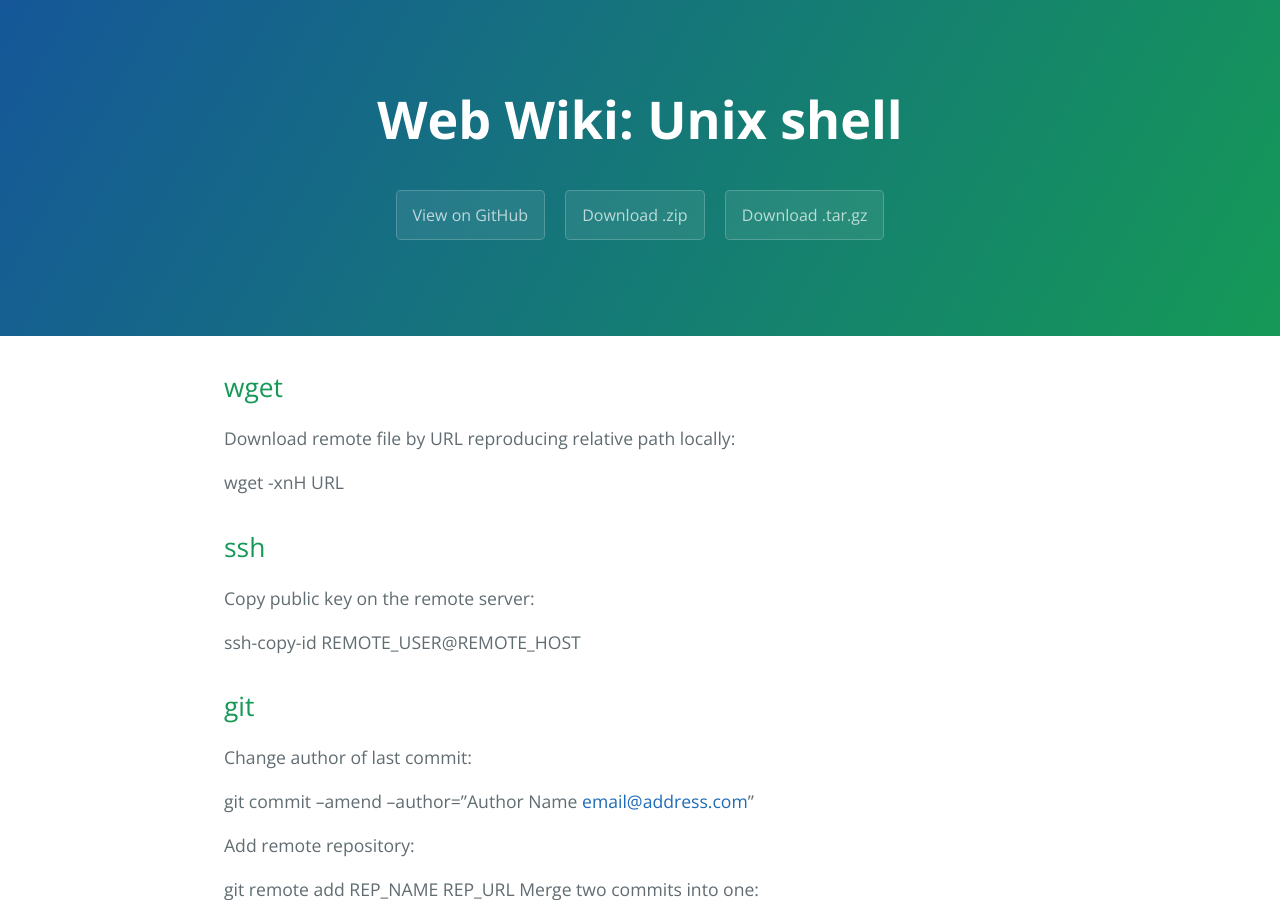
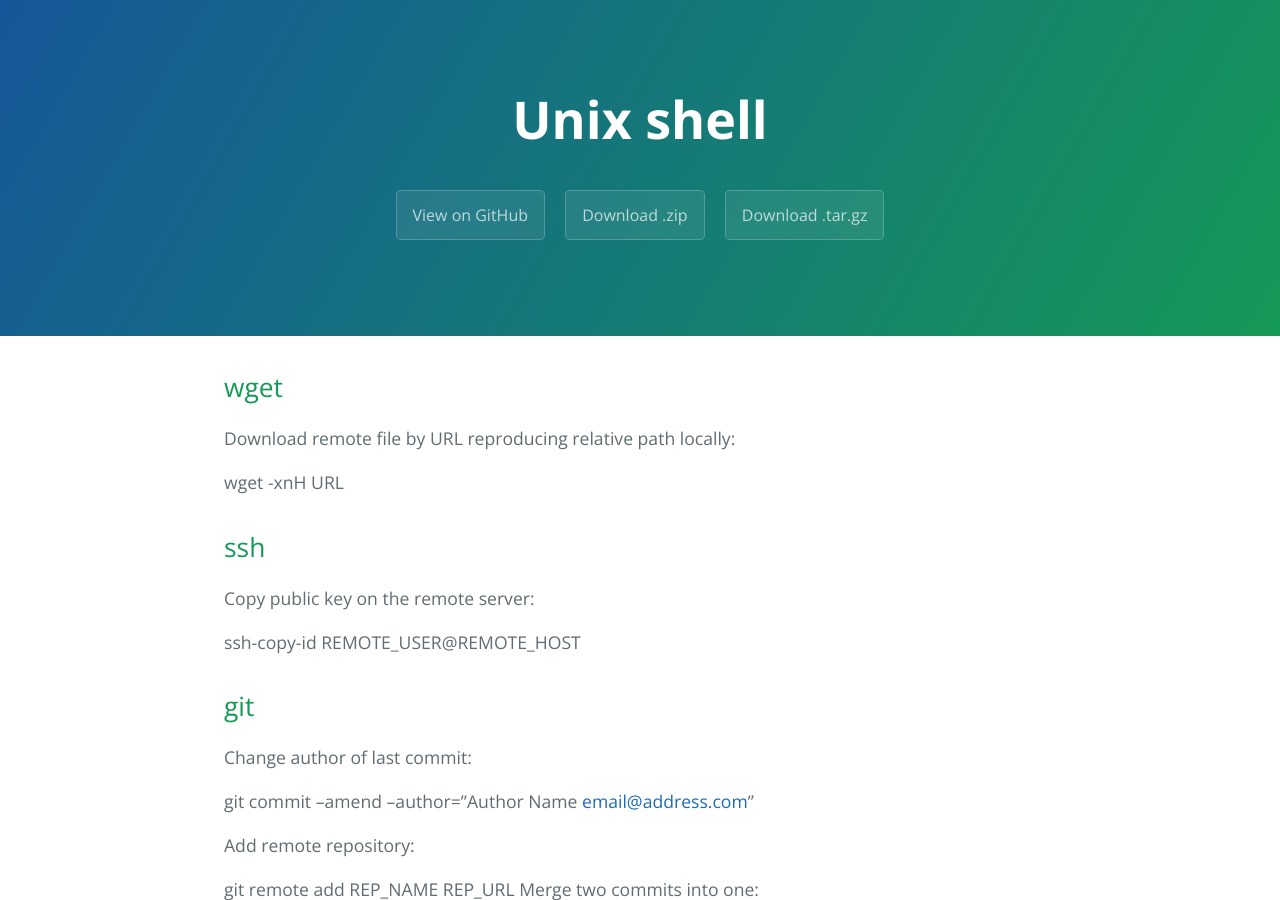
Before and after one commit to highweb/web-wiki, a Jekyll site: the page built from shell.md, in a window 1280 px wide and 900 px high. Built offline with Jekyll 4.4.1, drawn with Linux system fonts in a browser that asks for light colours.

Commit message:
Update base.html

```diff
--- a/_layouts/base.html
+++ b/_layouts/base.html
@@ -2,7 +2,7 @@
 <html lang="en-us">
   <head>
     <meta charset="UTF-8">
-    <title>{{ page.title }} • Web Wiki</title>
+    <title>{{ page.title }}</title>
     <meta name="viewport" content="width=device-width, initial-scale=1">
     <link rel="stylesheet" type="text/css" href="stylesheets/normalize.css" media="screen">
     <link href='https://fonts.googleapis.com/css?family=Open+Sans:400,700' rel='stylesheet' type='text/css'>
@@ -11,7 +11,7 @@
   </head>
   <body>
     <section class="page-header">
-      <h1 class="project-name">Web Wiki: {{ page.title }}</h1>
+      <h1 class="project-name">{{ page.title }}</h1>
       <h2 class="project-tagline"></h2>
       <a href="https://github.com/highweb/web-wiki" class="btn">View on GitHub</a>
       <a href="https://github.com/highweb/web-wiki/zipball/master" class="btn">Download .zip</a>
```
